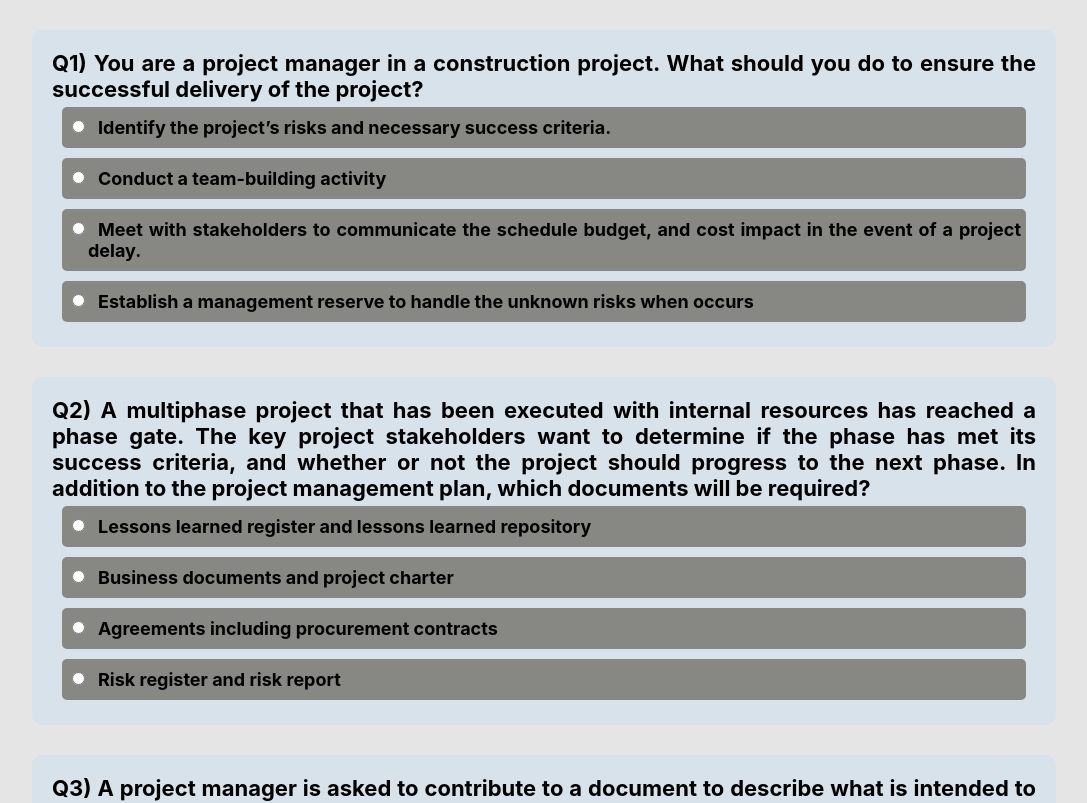
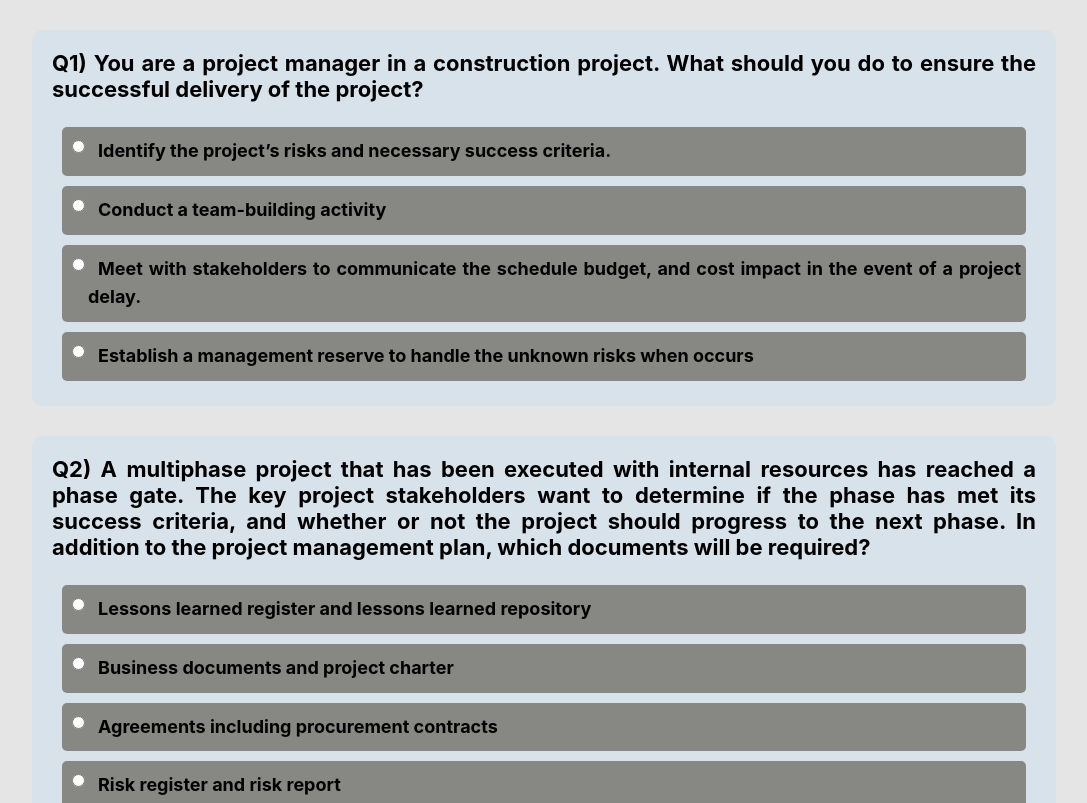
Before and after one commit to aliaburas80/pmp-exam, a Next.js app: page /questions/chapters in a window 1280 px wide. Shown: the top 803 px of the page, without its empty margins (96-1183 px from the left). Built offline with nearby package versions, Linux system fonts and the light colour scheme.

Commit message:
fix answer style

```diff
--- a/components/question/question.module.scss
+++ b/components/question/question.module.scss
@@ -15,6 +15,7 @@
   font-weight: bold;
   font-size: 22px;
   text-align: justify;
+  margin-bottom: 20px;
 }
 
 .radioAnswer {
@@ -39,6 +40,7 @@
     cursor: pointer;
     font-weight: bold;
     font-size: 18px;
+    line-height: 1.6;
 }
 
 .answerItemContainer{
```
